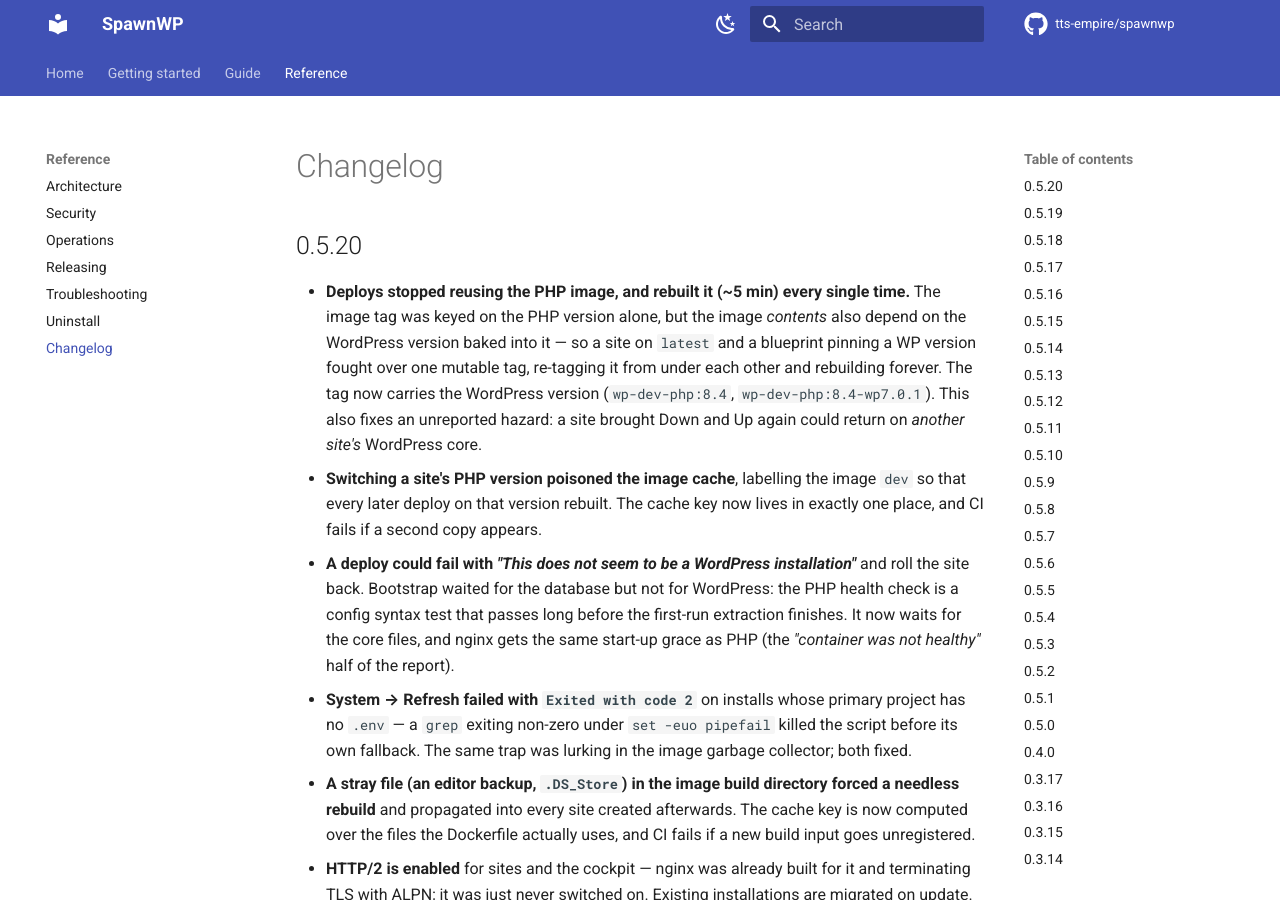
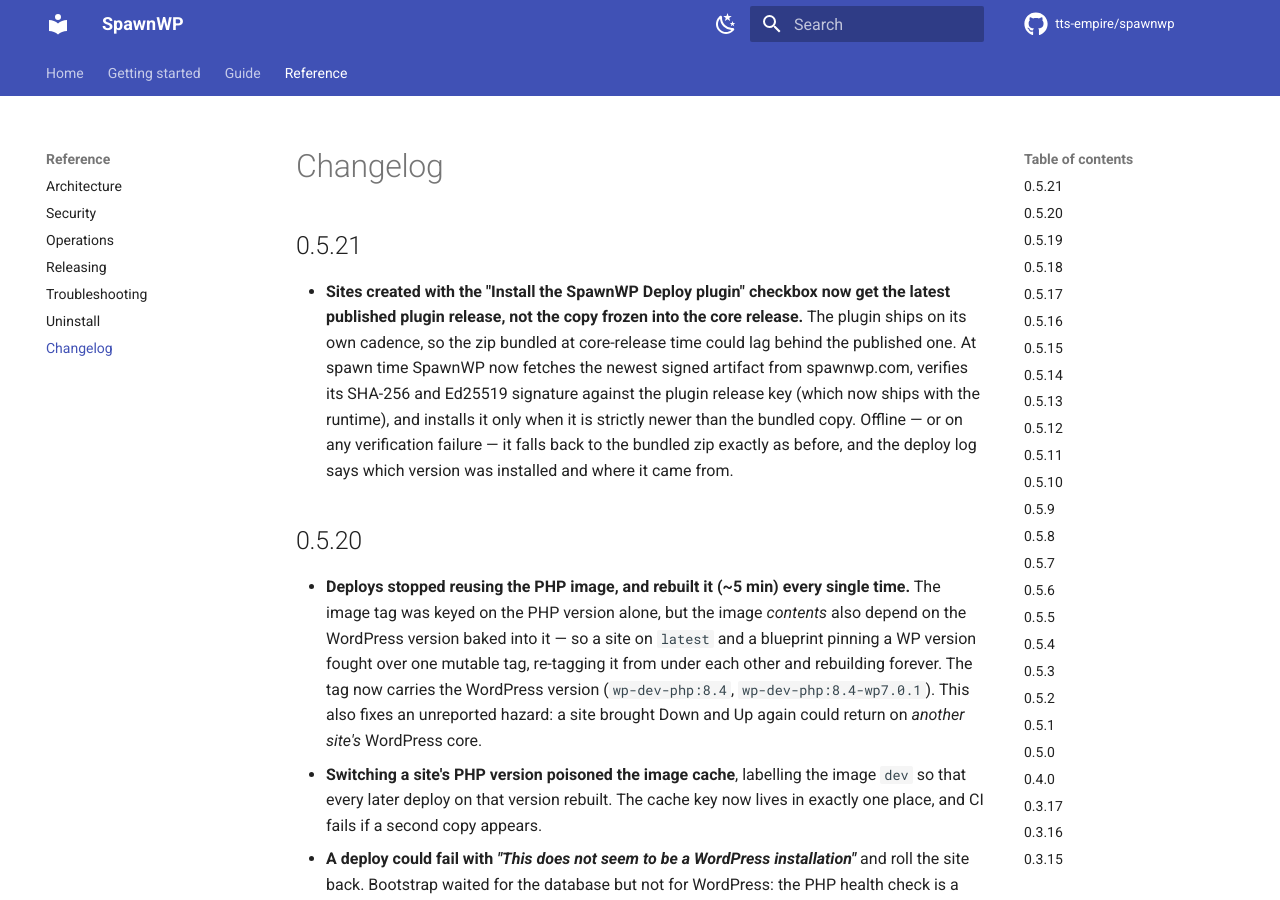
Before and after one commit to tts-empire/spawnwp, an MkDocs documentation site: the page built from docs/changelog.md, in a window 1280 px wide and 900 px high. Built offline with MkDocs 1.6.1 and Material for MkDocs 9.7.7, drawn with Linux system fonts in a browser that asks for light colours; comment, search, counter and statistics services are not loaded.

Commit message:
Spawn-time install of the latest signed Deploy plugin
The cockpit's opt-in checkbox installed the plugin zip frozen into the
core release at build time, which lags whenever the plugin (which
releases on its own cadence) publishes between two core releases —
sites were getting 0.3.3-dev while 0.3.4-dev was published.

new-project.sh now asks spawnwp.com for the newest published release
(latest.json, emitted by the plugin's build-release.sh from now on) and
installs it only when strictly newer than the bundled copy — '-suffix'
treated as pre-release, which sort -V gets backwards — after checking
the SHA-256, the Ed25519 signature against the plugin release key (now
shipped in runtime assets by build-release.py), and that the version
inside the zip matches the manifest claim. The manifest itself stays
unsigned: it can at worst point at an old-but-genuine artifact, and the
strictly-newer guard bounds that. Offline or on any verification
failure the spawn falls back to the bundled zip, non-fatally, and the
deploy log states the installed version and its source.

Core 0.5.21: VERSION, changelog, release notes, asset ?v= sync.

Co-Authored-By: Claude Fable 5 <noreply@anthropic.com>

```diff
--- a/docs/changelog.md
+++ b/docs/changelog.md
@@ -3,6 +3,17 @@ description: Review SpawnWP release history, product changes, fixes and compatib
 ---
 
 # Changelog
+
+## 0.5.21
+
+- **Sites created with the "Install the SpawnWP Deploy plugin" checkbox now get the latest
+  published plugin release, not the copy frozen into the core release.** The plugin ships on its
+  own cadence, so the zip bundled at core-release time could lag behind the published one. At spawn
+  time SpawnWP now fetches the newest signed artifact from spawnwp.com, verifies its SHA-256 and
+  Ed25519 signature against the plugin release key (which now ships with the runtime), and installs
+  it only when it is strictly newer than the bundled copy. Offline — or on any verification
+  failure — it falls back to the bundled zip exactly as before, and the deploy log says which
+  version was installed and where it came from.
 
 ## 0.5.20
 
```
Also changed, not shown: docs/deploying-a-site.md (+3 -2 lines), docs/importing-a-site.md (+2 -1 lines), docs/release-notes/0.5.21.md (added, +27 -0 lines), 8 other files.
